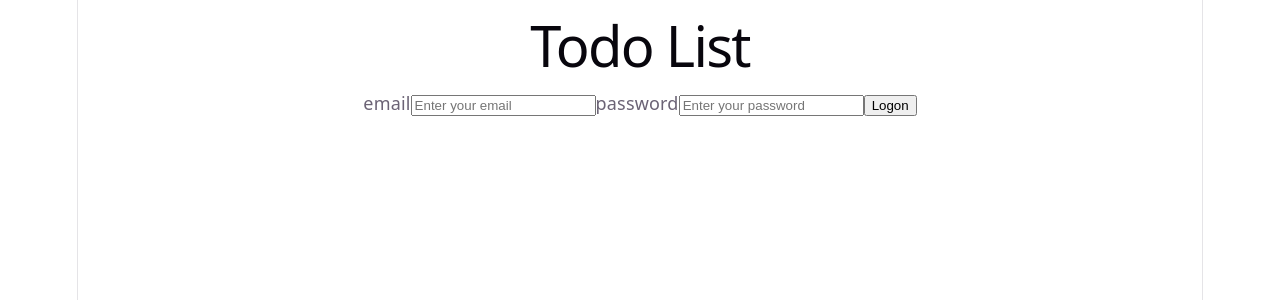
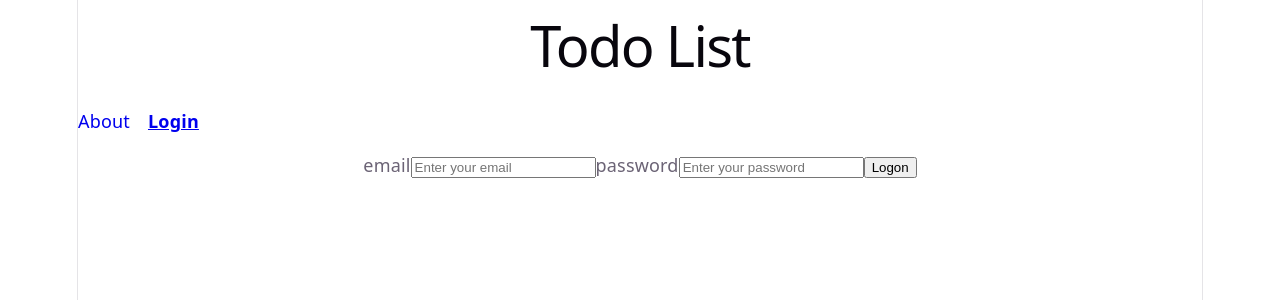
Before and after one commit to codingmaniac227/ctd-todo-list, a React (Vite) app: page /login in a window 1280 px wide. Shown: the top 300 px of the page. Built offline with nearby package versions, Linux system fonts and the light colour scheme.

Commit message:
(feat): add navigation menu with active route indicators

```diff
--- a/src/shared/Header.jsx
+++ b/src/shared/Header.jsx
@@ -1,5 +1,6 @@
 import {useAuth} from "../contexts/AuthContext.jsx";
 import Logoff from "../features/Logoff.jsx";
+import Navigation from "./Navigation.jsx";
 
 export default function Header() {
     const { isAuthenticated } = useAuth()
@@ -7,6 +8,7 @@ export default function Header() {
     return (
         <>
             <h1>Todo List</h1>
+            <Navigation />
             {isAuthenticated && (
                 <Logoff />
             )}
--- /dev/null
+++ b/src/shared/Navigation.jsx
@@ -0,0 +1,42 @@
+import { NavLink } from 'react-router'
+import { useAuth } from "../contexts/AuthContext.jsx";
+
+export default function Navigation() {
+    const { isAuthenticated } = useAuth();
+
+    function navLinkStyle({ isActive }) {
+        return {
+            fontWeight: isActive ? 'bold' : 'normal',
+            textDecoration: isActive ? 'underline' : 'none'
+        }
+    }
+
+    return (
+        <nav>
+            <ul
+                style={{
+                    listStyle: 'none',
+                    display: 'flex',
+                    gap: '1rem',
+                    padding: 0
+                }}>
+                <li>
+                    <NavLink to='/about' style={navLinkStyle}>About</NavLink>
+                </li>
+
+                {isAuthenticated ? (
+                    <>
+                        <li><NavLink to='/todos' style={navLinkStyle}>Todos</NavLink></li>
+                        <li>
+                            <NavLink to='/profile' style={navLinkStyle}>Profile</NavLink>
+                        </li>
+                    </>
+                ) : (
+                    <li>
+                        <NavLink to='/login' style={navLinkStyle}>Login</NavLink>
+                    </li>
+                )}
+            </ul>
+        </nav>
+    )
+}
```
